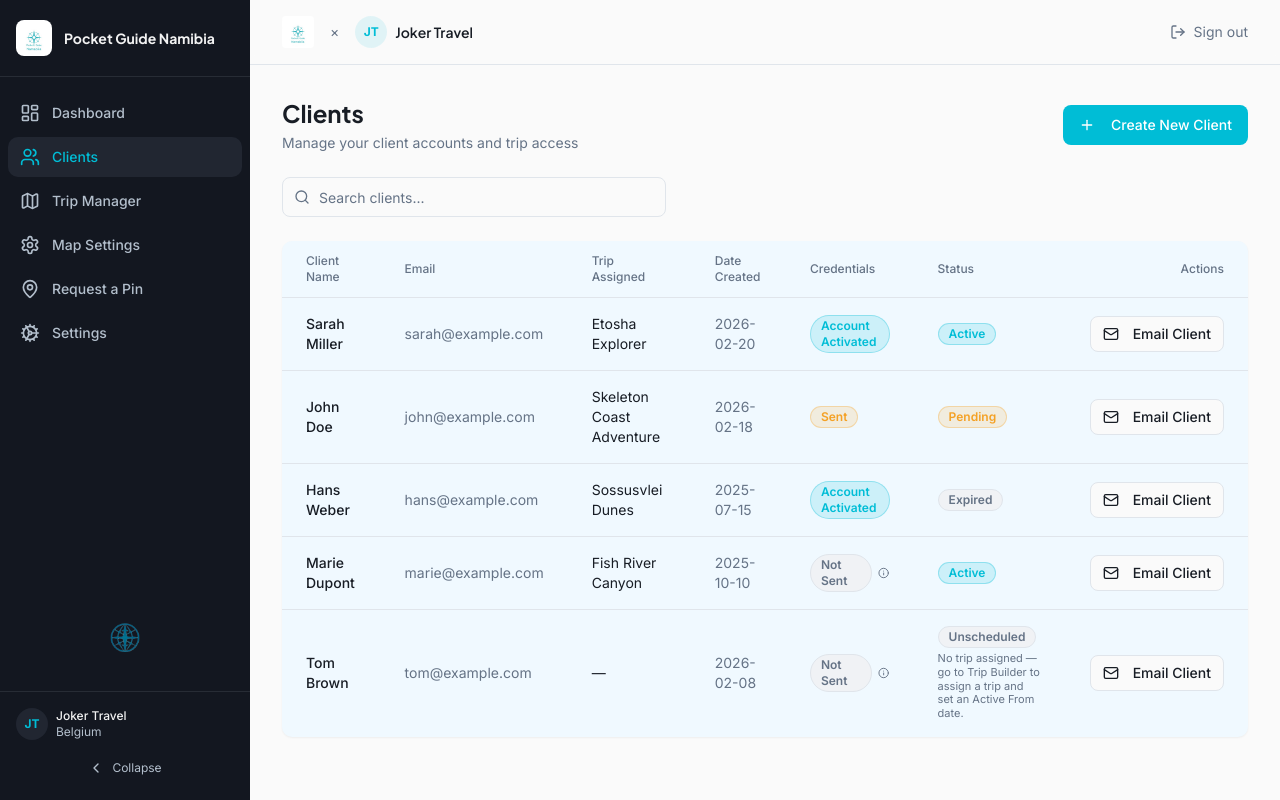
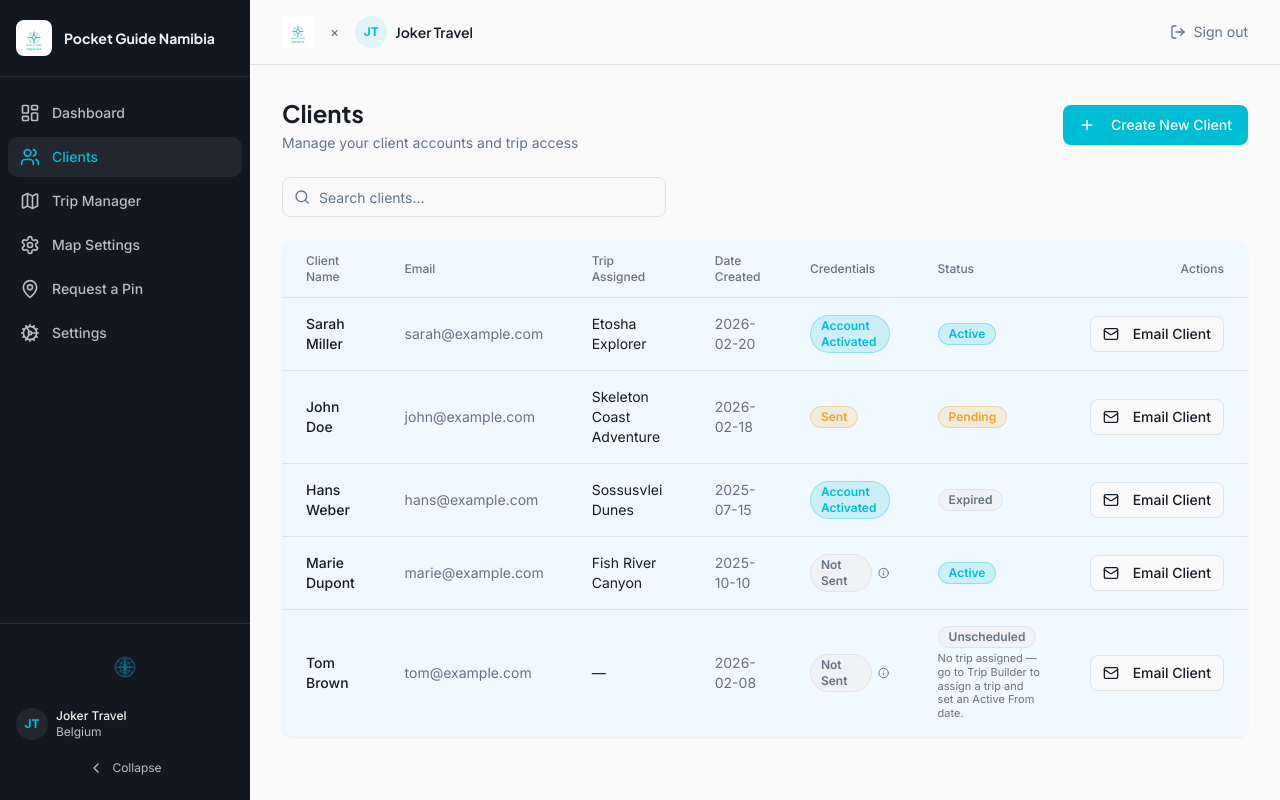
Before and after one commit to zoogarino/agency-guide-hub, a React (Vite) app: page /clients in a window 1280 px wide. Built offline with nearby package versions, Linux system fonts and the light colour scheme; the HTML template or start-up script is replaced by a standard one.

Commit message:
Changes
Co-authored-by: zoogarino <213672927+zoogarino@users.noreply.github.com>

```diff
--- a/src/components/PortalLayout.tsx
+++ b/src/components/PortalLayout.tsx
@@ -30,9 +30,9 @@ export default function PortalLayout({ children }: { children: React.ReactNode }
 
   return (
     <div className="flex min-h-screen w-full">
-      {/* Sidebar */}
+      {/* Sidebar — fixed, full height, independent of main scroll */}
       <aside
-        className={`flex flex-col bg-sidebar text-sidebar-foreground transition-all duration-300 ${
+        className={`sticky top-0 h-screen flex flex-col bg-sidebar text-sidebar-foreground transition-all duration-300 shrink-0 ${
           collapsed ? "w-[68px]" : "w-[250px]"
         }`}
       >
@@ -46,8 +46,8 @@ export default function PortalLayout({ children }: { children: React.ReactNode }
           )}
         </div>
 
-        {/* Nav */}
-        <nav className="flex-1 py-4 px-2 space-y-1">
+        {/* Nav — anchored to top, no flex-grow gap */}
+        <nav className="py-4 px-2 space-y-1">
           {navItems.map((item) => {
             const active = location.pathname === item.path;
             return (
@@ -67,20 +67,18 @@ export default function PortalLayout({ children }: { children: React.ReactNode }
           })}
         </nav>
 
-        {/* Agency logo placeholder */}
-        <div className="px-4 pb-3 flex items-center justify-center">
+        {/* Footer — anchored to absolute bottom */}
+        <div className="mt-auto border-t border-sidebar-border p-4">
+          <div className="flex items-center justify-center mb-3">
             <img
               src={agencyLogo}
               alt="Agency logo"
               loading="lazy"
-            width={collapsed ? 36 : 96}
-            height={collapsed ? 36 : 96}
-            className={`object-contain transition-all ${collapsed ? "h-9 w-9" : "h-20 w-20"}`}
+              width={collapsed ? 36 : 64}
+              height={collapsed ? 36 : 64}
+              className={`object-contain transition-all ${collapsed ? "h-9 w-9" : "h-14 w-14"}`}
             />
           </div>
-
-        {/* Footer */}
-        <div className="border-t border-sidebar-border p-4">
           {!collapsed && (
             <div className="mb-3 flex items-center gap-2">
               <div className="h-8 w-8 rounded-full bg-sidebar-accent flex items-center justify-center text-xs font-bold text-sidebar-primary shrink-0">
@@ -103,7 +101,7 @@ export default function PortalLayout({ children }: { children: React.ReactNode }
       </aside>
 
       {/* Main content */}
-      <main className="flex-1 overflow-auto">
+      <main className="flex-1 min-w-0 h-screen overflow-y-auto">
         {/* Header */}
         <header className="sticky top-0 z-10 flex items-center justify-between border-b border-border bg-background/80 backdrop-blur-sm px-8 py-4">
           <div className="flex items-center gap-4">
```
Lines whose indentation alone changed are shown as unchanged.
